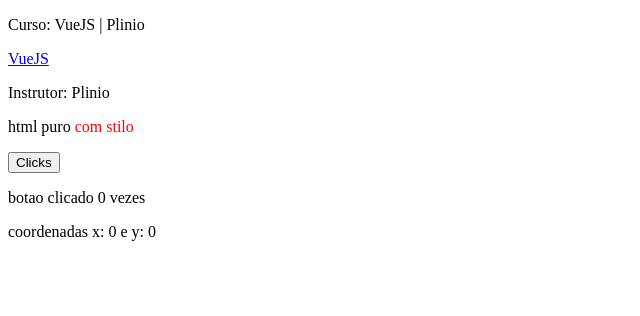
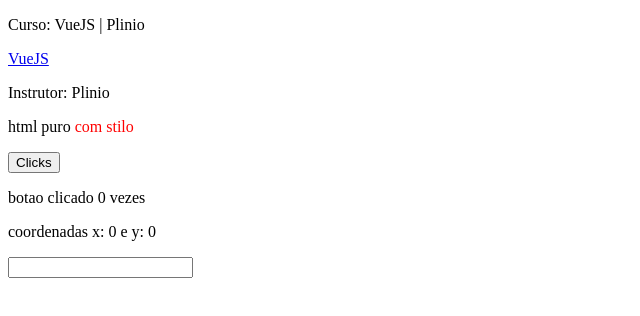
Before and after one commit to blockjarvis/vuejspt, a plain HTML site: page index.html in a window 1280 px wide. Shown: the whole page, without its empty margins (0-640 px from the left). Drawn offline with nearby package versions, Linux system fonts and the light colour scheme.

Commit message:
show ur parameter + input ur took from event

```diff
--- a/index.html
+++ b/index.html
@@ -8,12 +8,20 @@
 
     <div id="app">
         <p>Curso: {{ curso }} | {{ nomeDoInstrutor() }}</p>
+        <!--atributo usando v-bind -->
         <a v-bind:href="docs">VueJS</a>
         <p>Instrutor: <span v-text="instrutor"></span></p>
+        <!--html puro usando v-html -->
         <p v-html="puro"></p>
+        <!--eventos nativos do DOM usando v-on -->
         <button v-on:click="incrementar">Clicks</button>
         <p>botao clicado {{ clicks }} vezes</p>
+        <!--mostrar um evento usando v-on -->
         <p v-on:mousemove="updatecrds">coordenadas x: {{ x }} e y: {{ y }}</p>
+        <!--passar um argumento junto com o evento-->
+        <input v-on:blur="exibirNome('Meu nome e: ', $event)">
+        <p>{{ nome }}</p>
+
     </div>
 
 
@@ -29,6 +37,7 @@
                 clicks: 0,
                 x: 0,
                 y: 0,
+                nome: '',
             },
             methods: {
                 nomeDoInstrutor: function() {
@@ -43,6 +52,10 @@
                 updatecrds: function(event){
                     this.x = event.clientX;
                     this.y = event.clientY;
+                },
+
+                exibirNome: function(texto, event){
+                    this.nome = texto + event.target.value;
                 }
             }
         });
```
